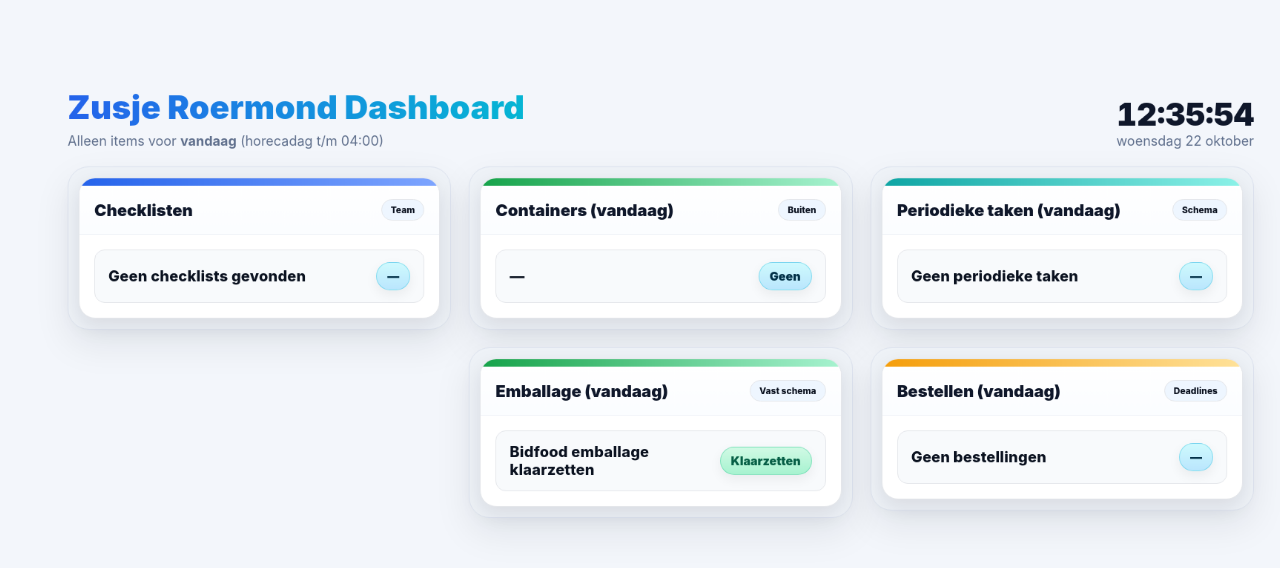
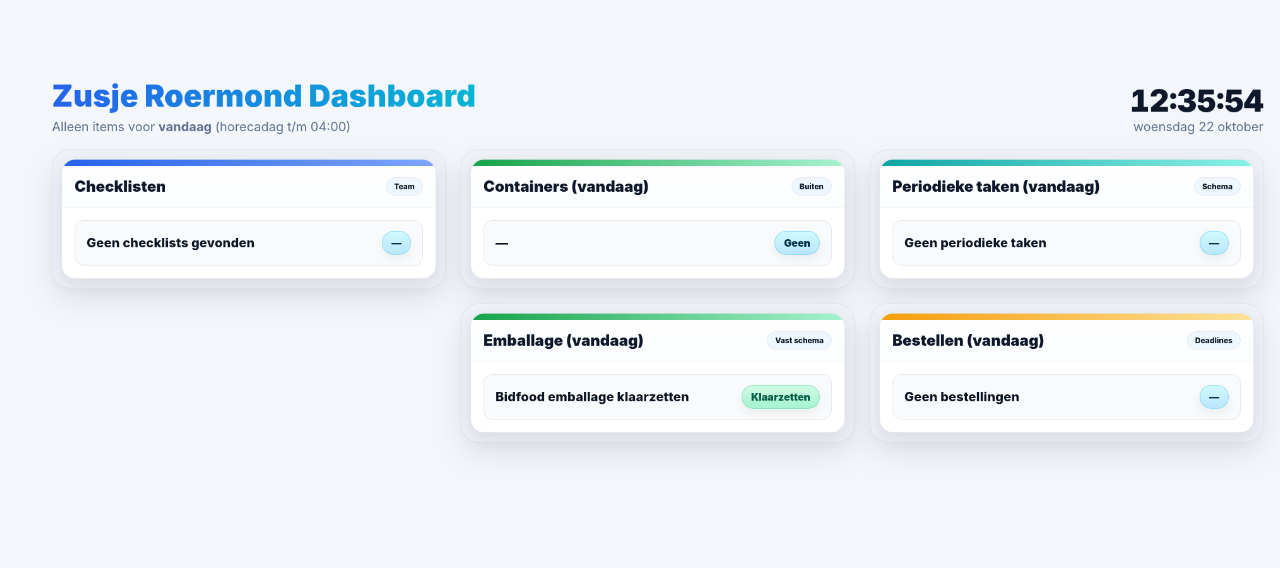
Before and after one commit to sjorsgofers/monitor-dashboard, a plain HTML site: page index.html in a window 1280 px wide. Drawn offline with Linux system fonts and the light colour scheme; no server answers.

Commit message:
Adjust layout for 1080p and update styles
Updated viewport settings and adjusted styles for 1080p resolution. Enhanced layout and font sizes for better visibility.

```diff
--- a/index.html
+++ b/index.html
@@ -2,14 +2,14 @@
 <html lang="nl">
 <head>
   <meta charset="utf-8" />
-  <meta name="viewport" content="width=device-width, initial-scale=1" />
+  <meta name="viewport" content="width=1920, initial-scale=1" />
   <title>Zusje Roermond Dashboard</title>
   <style>
-    html, body { height:100%; margin:0; }
-    /* Scroll toestaan als het scherm kleiner is */
-    body { background:#000; overflow:auto; }
+    html, body { height:100%; margin:0; background:#000; overflow:hidden;
+      -webkit-text-size-adjust:100%; text-size-adjust:100%;
+    }
 
-    /* Shell vult venster */
+    /* Shell vult venster, geen scroll */
     #dashboard-shell{
       position:fixed; inset:0;
       background:#f3f6fb;
@@ -17,12 +17,12 @@
       font-family:Inter,system-ui,-apple-system,"Segoe UI",Roboto,Arial;
     }
 
-    /* Vast canvas 1600x900 dat we schalen */
+    /* Vast canvas dat we schalen — NU 1920×1080 (1080p) */
     .zd-stage{ position:relative; width:100%; height:100%; }
     .zd-frame{
       position:absolute;
       left:50%; top:50%;
-      width:1600px; height:900px;
+      width:1920px; height:1080px;             /* ← aangepast naar 1080p */
       transform: translate(-50%, -50%) scale(1);
       transform-origin: center center;
       will-change: transform;
@@ -31,18 +31,18 @@
     /* UI (prefixed met zd-) */
     .zd-wrap{ width:100%; height:100%; padding:28px; color:#0b1220; background:#f3f6fb; }
     .zd-header{ display:flex; align-items:flex-end; justify-content:space-between; margin-bottom:24px; }
-    .zd-title{ font-weight:900; font-size:44px; letter-spacing:.2px; background:linear-gradient(90deg,#2563eb,#06b6d4); -webkit-background-clip:text; background-clip:text; color:transparent; }
-    .zd-meta{ color:#60708d; font-size:18px; margin-top:8px; }
-    .zd-clock{ font-variant-numeric:tabular-nums; font-weight:900; font-size:42px; color:#0f172a; text-align:right; }
-    .zd-date{ color:#60708d; font-size:18px; text-align:right; }
+    .zd-title{ font-weight:900; font-size:48px; letter-spacing:.2px; background:linear-gradient(90deg,#2563eb,#06b6d4); -webkit-background-clip:text; background-clip:text; color:transparent; }
+    .zd-meta{ color:#60708d; font-size:20px; margin-top:8px; }
+    .zd-clock{ font-variant-numeric:tabular-nums; font-weight:900; font-size:48px; color:#0f172a; text-align:right; }
+    .zd-date{ color:#60708d; font-size:20px; text-align:right; }
 
-    /* 3-koloms grid: elk 4 kolommen breed (12 totaal) */
+    /* 3 kolommen vast — nooit stapelen */
     .zd-grid{
       display:grid; gap:24px;
-      grid-template-columns: repeat(12, 1fr);
+      grid-template-columns: repeat(12, 1fr);    /* 12 kolommen */
       height: calc(100% - 110px);
     }
-    .zd-col-4{ grid-column:span 4; }
+    .zd-col-4{ grid-column:span 4; }             /* 3 kolommen van elk 4 */
 
     .zd-panel{ background:#eef2f7; border:1px solid #dde3ef; border-radius:28px; padding:14px; box-shadow:0 20px 50px rgba(15,23,42,.08); }
     .zd-card{ background:#ffffff; border:1px solid #e5e7eb; border-radius:22px; box-shadow:0 10px 28px rgba(15,23,42,.10); display:flex; flex-direction:column; overflow:hidden; min-height:170px; }
@@ -52,7 +52,7 @@
     .zd-band-orders{ background:linear-gradient(90deg,#f59e0b,#ffe29a); }
     .zd-band-waste{  background:linear-gradient(90deg,#16a34a,#a7f3d0); }
 
-    .zd-card-h{ padding:18px 20px; border-bottom:1px solid #eef2f7; font-weight:900; font-size:22px; color:#0f172a; background:linear-gradient(#ffffff,#fbfdff); display:flex; align-items:center; gap:10px; }
+    .zd-card-h{ padding:18px 20px; border-bottom:1px solid #eef2f7; font-weight:900; font-size:24px; color:#0f172a; background:linear-gradient(#ffffff,#fbfdff); display:flex; align-items:center; gap:10px; }
     .zd-tag{ margin-left:auto; font-size:12px; font-weight:800; color:#0b1220; padding:6px 12px; border-radius:999px; border:1px solid #e5e7eb; background:#eef6ff; }
     .zd-card-b{ padding:20px; gap:14px; display:flex; flex-direction:column; flex:1; overflow:auto; }
 
@@ -67,12 +67,7 @@
     .zd-bad{  color:#7f1d1d; border-color:rgba(239,68,68,.4);   background:linear-gradient(180deg,#fee2e2,#fecaca); }
     .zd-open{ color:#023047; border-color:rgba(6,182,212,.35);  background:linear-gradient(180deg,#cffafe,#bae6fd); }
 
-    /* Kleine responsive tweaks voor heel smalle schermen */
-    @media (max-width: 1200px){
-      .zd-title{ font-size:36px; }
-      .zd-grid{ grid-template-columns: repeat(6, 1fr); }
-      .zd-col-4{ grid-column:span 6; } /* stapel kolommen onder elkaar op smal scherm */
-    }
+    /* Belangrijk: GEEN @media meer — dus nooit stapelen */
   </style>
 </head>
 <body>
@@ -91,7 +86,7 @@
             </div>
           </div>
 
-          <!-- 3 kolommen -->
+          <!-- 3 kolommen (vaste layout) -->
           <div class="zd-grid">
             <!-- Kolom 1: Checklisten -->
             <div class="zd-col-4">
@@ -104,7 +99,7 @@
               </div>
             </div>
 
-            <!-- Kolom 2: Containers + Emballage (onder elkaar) -->
+            <!-- Kolom 2: Containers + Emballage -->
             <div class="zd-col-4">
               <div class="zd-panel" style="margin-bottom:24px;">
                 <section class="zd-card">
@@ -115,7 +110,6 @@
                   </div>
                 </section>
               </div>
-
               <div class="zd-panel">
                 <section class="zd-card">
                   <div class="zd-band zd-band-waste"></div>
@@ -127,7 +121,7 @@
               </div>
             </div>
 
-            <!-- Kolom 3: Periodiek + Bestellen (onder elkaar) -->
+            <!-- Kolom 3: Periodiek + Bestellen -->
             <div class="zd-col-4">
               <div class="zd-panel" style="margin-bottom:24px;">
                 <section class="zd-card">
@@ -136,7 +130,6 @@
                   <div class="zd-card-b"><div class="zd-list" id="zd-periodicList"></div></div>
                 </section>
               </div>
-
               <div class="zd-panel">
                 <section class="zd-card">
                   <div class="zd-band zd-band-orders"></div>
@@ -156,11 +149,8 @@
     /* ====== Endpoints ====== */
     const CONFIG = {
       sheets:{
-        // Checklisten (Apps Script uit je sheet)
         checklistsJson:"https://script.google.com/macros/s/AKfycbw_Tn0z0s3AJ7CARzHt9sFy8CGhrCe_HzS9ao0KKDtgzq9TR_H-28WBss316I6PDcr7/exec",
-        // Periodieke taken (APARTE agenda + web app)
         periodicJson:"https://script.google.com/macros/s/AKfycbxEDSHzBOrrYqkNOCQI6clM6DNuoge55tdATn1XNC63HT7GgPcsZF5AT3dwfaLjEUmV/exec",
-        // Containers (NIEUWE agenda + web app, alléén voor containers)
         containersJson:"https://script.google.com/macros/s/AKfycbwPQ1WsRqrJmRuYD8bL6kz5H5sSDNcBsIa0z-WW4hain7fkVhM6HIUQI3DHyhpn-C1zHQ/exec"
       },
       refreshMs:15000
@@ -168,20 +158,20 @@
 
     /* ===== Emballage vast schema (0=zo..6=za) — NIET uit agenda ===== */
     const EMBALLAGE_SCHEDULE = {
-      1: ["Bidfood emballage klaarzetten", "Gele Zusje kratten klaarzetten"], // maandag
-      3: ["Bidfood emballage klaarzetten"],                                   // woensdag
-      5: ["Bidfood emballage klaarzetten"]                                    // vrijdag
+      1: ["Bidfood emballage klaarzetten", "Gele Zusje kratten klaarzetten"],
+      3: ["Bidfood emballage klaarzetten"],
+      5: ["Bidfood emballage klaarzetten"]
     };
 
     /* ===== Containers fallback als agenda niets geeft ===== */
     const FALLBACK_CONTAINERS = {
-      0: ["Restafval containers klaarzetten"], // zondag
-      1: ["Glas containers klaarzetten"],      // maandag
-      2: ["Restafval containers klaarzetten"], // dinsdag
-      3: [],                                   // woensdag
-      4: ["Papier container klaarzetten"],     // donderdag
-      5: [],                                   // vrijdag
-      6: []                                    // zaterdag
+      0: ["Restafval containers klaarzetten"],
+      1: ["Glas containers klaarzetten"],
+      2: ["Restafval containers klaarzetten"],
+      3: [],
+      4: ["Papier container klaarzetten"],
+      5: [],
+      6: []
     };
     const THURSDAY_PLASTIC_LABEL = "Plastic containers klaarzetten";
 
@@ -197,7 +187,7 @@
         {vendor:"Bidfood",weekdays:[6],deadline:"00:00"}
       ]
     };
-    let containersData = null; // cache van agenda-endpoint
+    let containersData = null;
 
     /* ====== Helpers ====== */
     const $=sel=>document.querySelector(sel);
@@ -375,8 +365,8 @@
       fitFrame();
     }
 
-    /* ====== Perfect passend schalen (met kleine marge + extra krimp) ====== */
-    const FRAME_W = 1600, FRAME_H = 900, SAFE_MARGIN_PX = 18;
+    /* ====== Schalen voor 1080p, nooit stapelen ====== */
+    const FRAME_W = 1920, FRAME_H = 1080, SAFE_MARGIN_PX = 18;
 
     function fitFrame(){
       const shell = document.getElementById('dashboard-shell');
@@ -385,18 +375,19 @@
       const viewW = Math.max(1, window.innerWidth  || shell.clientWidth  || document.documentElement.clientWidth);
       const viewH = Math.max(1, window.innerHeight || shell.clientHeight || document.documentElement.clientHeight);
 
-      const baseScale = Math.min(
+      // Maximale schaal die past binnen scherm + kleine krimp i.v.m. overscan
+      const base = Math.min(
         (viewW - SAFE_MARGIN_PX) / FRAME_W,
         (viewH - SAFE_MARGIN_PX) / FRAME_H
       );
 
-      const EXTRA_SHRINK = 0.94; // pas eventueel bij: 0.92–0.98
-      const scale = baseScale * EXTRA_SHRINK;
+      const EXTRA_SHRINK = 0.96; // pas aan indien nodig (0.90–1.00)
+      const scale = base * EXTRA_SHRINK;
 
       frame.style.transform = `translate(-50%, -50%) scale(${scale})`;
     }
 
-    /* ====== Fullscreen via sneltoets 'F' ====== */
+    /* ====== Fullscreen met 'F' ====== */
     async function toggleFS(){
       try{
         if(document.fullscreenElement){
@@ -410,14 +401,14 @@
     }
     document.addEventListener('keydown', (e)=>{ if((e.key||'').toLowerCase()==='f') toggleFS(); });
 
-    /* ====== Refit hooks ====== */
+    /* ====== Hooks ====== */
     window.addEventListener('resize', fitFrame);
     window.addEventListener('orientationchange', fitFrame);
     document.addEventListener('fullscreenchange', fitFrame);
     document.addEventListener('visibilitychange', ()=>{ if(!document.hidden) fitFrame(); });
     if (document.fonts && document.fonts.ready) { document.fonts.ready.finally(fitFrame); }
 
-    /* ====== Init loops ====== */
+    /* ====== Init ====== */
     fitFrame(); renderHeader(); loadAll();
     setInterval(()=>{ renderHeader(); fitFrame(); },1000);
     setInterval(()=>{ loadAll(); }, CONFIG.refreshMs);
```
